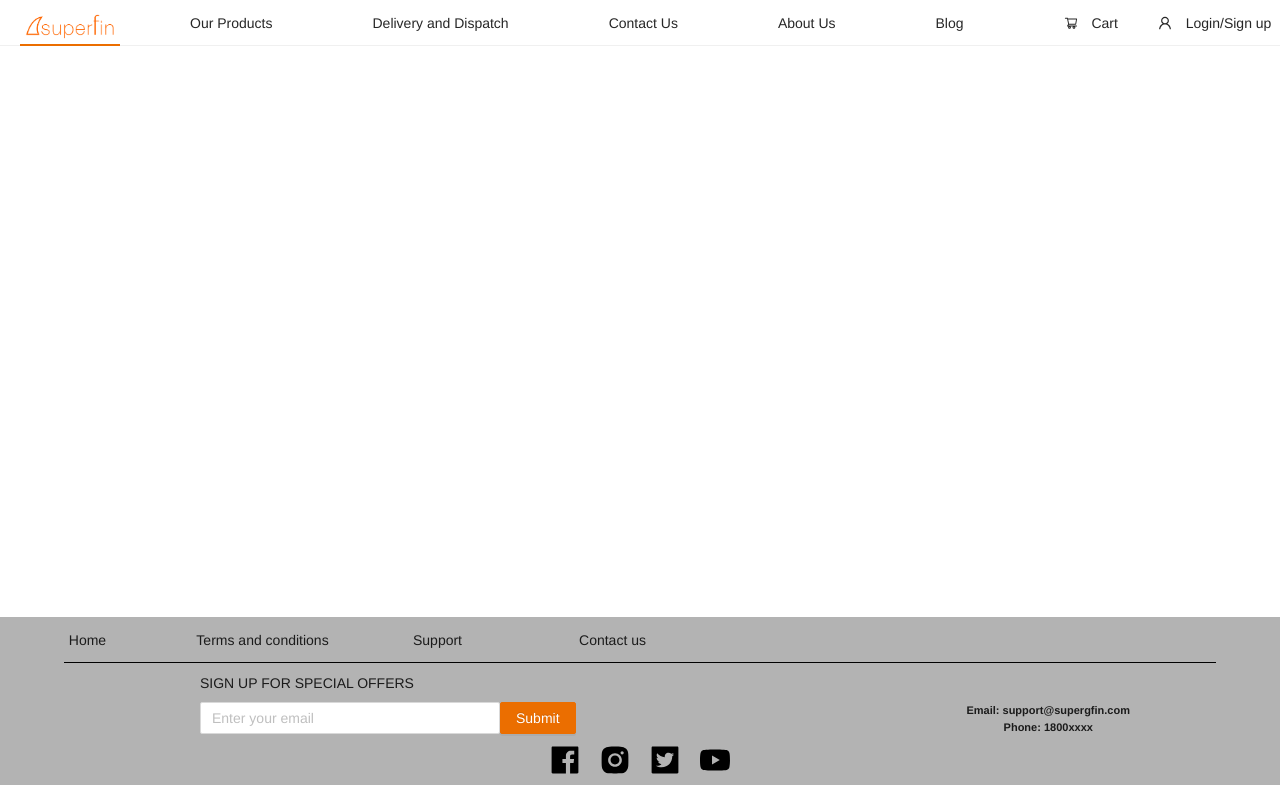
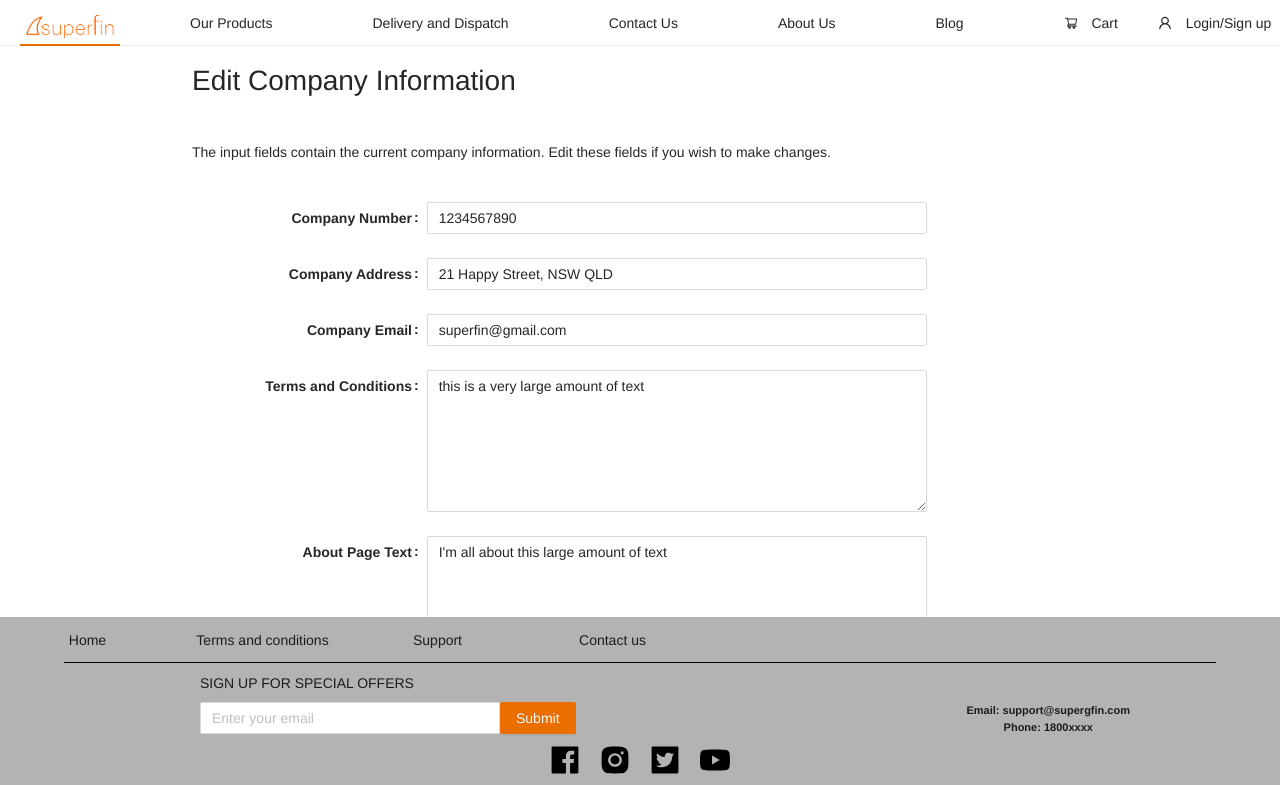
Before and after one commit to TrangNgyn/Superfin, a React (Create React App) app in the folder client/ReactProject/: page /editCompanyInformation in a window 1280 px wide. Shown: the top 785 px of the page. Built offline with nearby package versions, Linux system fonts and the light colour scheme.

Commit message:
finsihed EditCompany Info Page

```diff
--- a/client/ReactProject/src/App/App.js
+++ b/client/ReactProject/src/App/App.js
@@ -12,6 +12,7 @@ import DeliveryDispatch from '../Pages/DeliveryDispatch/DeliveryDispatch';
 import AboutUS from '../Pages/AboutUs/AboutUs';
 import EmailRequest from '../Pages/EmailRequest/EmailRequest';
 import ResetPasswordConfirmation from '../Pages/ResetPasswordConfirmation/ResetPasswordConfirmation';
+import EditCompanyInfo from '../Pages/EditCompanyInfo/EditCompanyInfo';
 
 
 
@@ -59,6 +60,7 @@ const App = () => (
                <Route path="/login"><Login /></Route>
                <Route path="/emailRequest"><EmailRequest /></Route>
                <Route path="/resetPasswordConfirmation"><ResetPasswordConfirmation /></Route>
+               <Route path="/editCompanyInformation"><EditCompanyInfo /></Route>
             </Switch>
          </div>
 
--- /dev/null
+++ b/client/ReactProject/src/Pages/EditCompanyInfo/EditCompanyInfo.js
@@ -0,0 +1,140 @@
+import '../../_assets/CSS/pages/EditCompanyInfo/EditCompanyInfo.css';
+import { Form, Input, Button, Modal } from 'antd';
+import { useState } from 'react';
+
+//mock API call (delete later)
+const getCompanyInfo = () => {
+    return {
+        c_number: "1234567890",
+        c_address: "21 Happy Street, NSW QLD",
+        c_email: "superfin@gmail.com",
+        c_TandC: "this is a very large amount of text",
+        c_about: "I'm all about this large amount of text",
+        c_delivery: "Delivery me: Quote by Parkway Drive. Also a large piece of text",
+        c_blog: "The large nonexistent blog"
+    };
+}
+
+//Form layout stuff
+const layout = {
+    labelCol: { span: 8 },
+    wrapperCol: { span: 16 },
+};
+const tailLayout = {
+    wrapperCol: { offset: 8, span: 16 },
+};
+
+
+const EditCompanyInfo = () => {
+
+    const info = getCompanyInfo();          //mock API call
+
+    const [form] = Form.useForm();
+
+    const [companyInfo, setCompanyInfo] = useState(info);
+    const [tempInfo, setTempInfo] = useState({});
+    const [edited, setEdited] = useState(false);
+    const [isModalVisible, setIsModalVisible] = useState(false);
+
+
+
+
+    //form functions
+    const onFinish = values => {
+        console.log('Success:', values);
+
+        if(edited){
+            setTempInfo(values);
+            showModal();
+        }
+
+        setEdited(false);
+    };
+
+    const onFinishFailed = errorInfo => {
+        console.log('Failed:', errorInfo);
+    };
+
+
+
+
+    //modal functions
+    const showModal = () => {
+        setIsModalVisible(true);
+    };
+
+    const handleOk = () => {
+        setCompanyInfo(tempInfo);
+        setTempInfo({});
+        setIsModalVisible(false);
+    };
+
+    const handleCancel = () => {
+        form.resetFields();
+        setTempInfo({});
+        setIsModalVisible(false);
+    };
+
+
+
+
+
+
+    return (
+        <div>
+            <Modal title="Company Info Edited" visible={isModalVisible} onOk={handleOk} onCancel={handleCancel}>
+                <p>Information within this page has been changed. Are you sure you wish to commit these changes?</p>
+            </Modal>
+
+            <h1 className="eci-text">Edit Company Information</h1>
+
+            <p className="eci-text">The input fields contain the current company information. Edit these fields if you wish to make changes.</p>
+
+            <Form
+                {...layout}
+                onChange={() => {
+                    setEdited(true);
+                }}
+                form={form}
+                onFinish={onFinish}
+                onFinishFailed={onFinishFailed}
+                initialValues={ companyInfo }
+                style = {{fontWeight: "bold"}}>
+
+                <Form.Item label="Company Number" name="c_number">
+                    <Input style = {{width: "500px"}} maxLength={20}/>
+                </Form.Item>
+
+                <Form.Item label="Company Address" name="c_address">
+                    <Input  style = {{width: "500px"}} maxLength={500}/>
+                </Form.Item>
+
+                <Form.Item label="Company Email" name="c_email">
+                    <Input  style = {{width: "500px"}} maxLength={50}/>
+                </Form.Item>
+
+                <Form.Item label="Terms and Conditions" name="c_TandC">
+                    <Input.TextArea style = {{width: "500px"}} rows = {6} maxLength={30000}/>
+                </Form.Item>
+
+                <Form.Item label="About Page Text" name="c_about">
+                    <Input.TextArea style = {{width: "500px"}} rows = {6} maxLength={30000}/>
+                </Form.Item>
+
+                <Form.Item label="Delivery and Dispatch" name="c_delivery" >
+                    <Input.TextArea style = {{width: "500px"}} rows = {6} maxLength={30000}/>
+                </Form.Item>
+
+                <Form.Item label="Company Blog" name="c_blog">
+                    <Input.TextArea style = {{width: "500px"}} rows = {6} maxLength={30000}/>
+                </Form.Item>
+
+                <Form.Item {...tailLayout}>
+                    <Button type="primary" htmlType="submit"> Set Company Information </Button>
+                </Form.Item>
+            </Form>
+        </div>
+    );
+}
+
+export default EditCompanyInfo;
--- /dev/null
+++ b/client/ReactProject/src/_assets/CSS/pages/EditCompanyInfo/EditCompanyInfo.css
@@ -0,0 +1,5 @@
+.eci-text {
+    margin-left: 15%;
+    margin-top: 1%;
+    margin-bottom: 3%;
+ }
```
